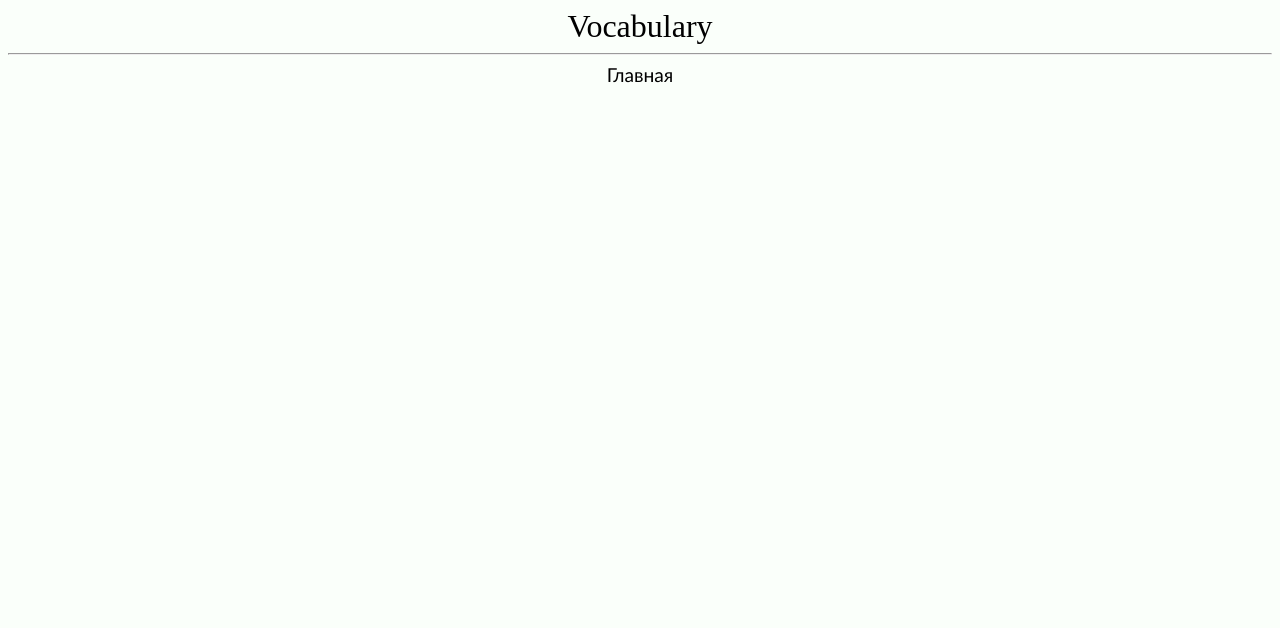
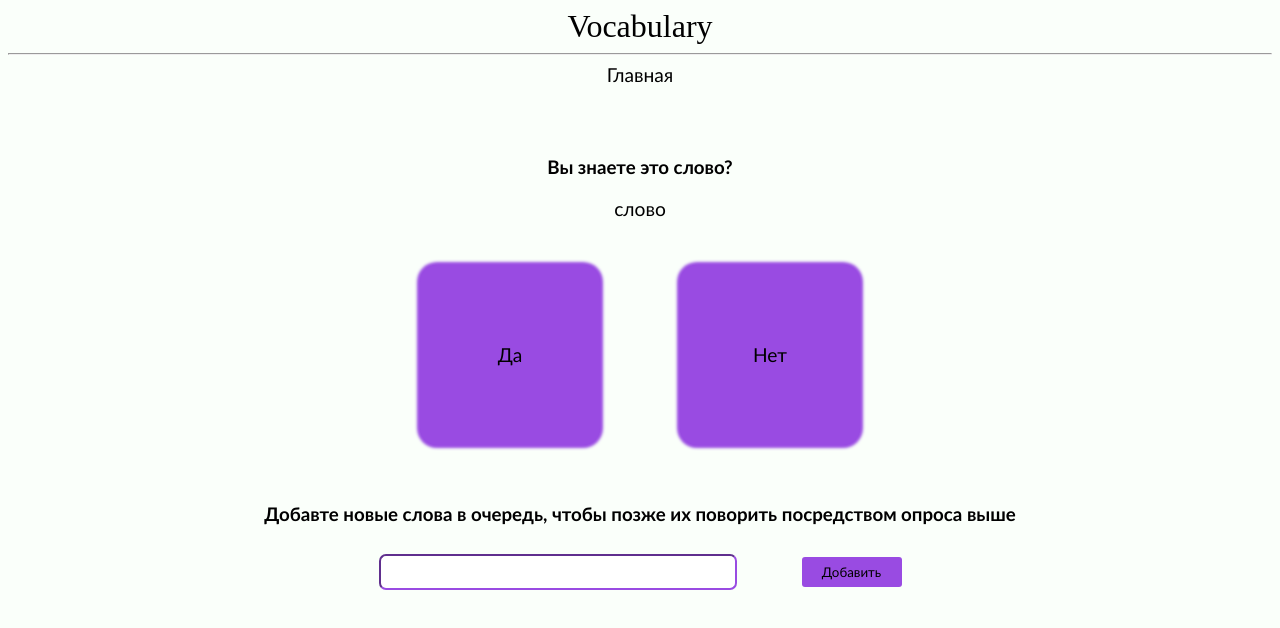
Before and after one commit to ManuilovM/vocabulary, an Angular app: page /EnRu in a window 1280 px wide. Before the commit this address led to /. Shown: the top 628 px of the page. Built offline with nearby package versions, Linux system fonts and the light colour scheme.

Commit message:
g and layout of TrainingComponent

```diff
--- a/src/app/app-routing.module.ts
+++ b/src/app/app-routing.module.ts
@@ -1,9 +1,12 @@
 import { NgModule } from '@angular/core';
 import { Routes, RouterModule } from '@angular/router';
 import { HomePageComponent } from './components/home-page/home-page.component';
+import {TrainingComponent} from './components/training/training.component'
 
 const routes: Routes = [
   {path: '', component: HomePageComponent},
+  {path: 'EnRu', component: TrainingComponent},
+  {path: 'RuEn', component: TrainingComponent},
 ];
 
 @NgModule({
--- a/src/app/app.module.ts
+++ b/src/app/app.module.ts
@@ -5,6 +5,7 @@ import { AppRoutingModule } from './app-routing.module';
 import { AppComponent } from './app.component';
 import { TopBarComponent } from './components/top-bar/top-bar.component';
 import { HomePageComponent } from './components/home-page/home-page.component';
+import { TrainingComponent } from './components/training/training.component';
 
 
 @NgModule({
@@ -12,6 +13,7 @@ import { HomePageComponent } from './components/home-page/home-page.component';
     AppComponent,
     TopBarComponent,
     HomePageComponent,
+    TrainingComponent,
 
   ],
   imports: [
--- a/src/app/components/home-page/home-page.component.css
+++ b/src/app/components/home-page/home-page.component.css
@@ -1,37 +1,3 @@
 .app-home-page__dialog{
-margin-top: 90px;
+    margin-top: 90px;
 }
-
-.options{
-    display: flex;
-    justify-content: center;
-}
-
-.question {
-    text-align: center;
-
-}
-
-.options__button{
-    line-height: 180px;
-    width: 180px;
-    text-align: center;
-    background-color: rgb(153, 75, 226);
-    border-radius: 17px;
-    margin: 40px;
-    margin-top: 25px;
-    -moz-user-select: none;
-    -khtml-user-select: none;
-    -webkit-user-select: none;
-    user-select: none;
-    cursor: pointer;
-    font-size: larger;
-    font-family: 'Calibri','Gill Sans', 'Gill Sans MT', 'Trebuchet MS', sans-serif;
-    box-shadow: 0px 0px 3px 3px rgba(153, 75, 226, 1 );
-
-}
-.options__link{
-    text-decoration: none;
-    color:rgb(41, 41, 41);
-    display: block;
-}
--- /dev/null
+++ b/src/app/components/training/training.component.css
@@ -0,0 +1,43 @@
+.app-training__dialog{
+    margin-top: 70px;
+}
+
+.word{
+    text-align: center;
+    font-size: larger;
+    margin-bottom: 20px;
+}
+.form__addWordForm{
+    align-items: center;
+    justify-content: center;
+    display: flex;
+}
+.el__addWordForm{
+    margin: 10px;
+}
+.input{
+    font-size: larger;
+    width: 350px;
+    border-radius: 7px;
+    border-color: rgb(153, 75, 226);
+    border-width: 2px;
+    outline: none;
+    height: 30px;
+    margin-right: 55px;
+}
+
+.input:focus{
+    box-shadow: 0px 0px 1px 1px rgba(153, 75, 226, 1 );
+}
+.button{
+    border: none;
+    background-color: rgb(153, 75, 226);
+    border-radius: 3px;
+    height: 30px;
+    width: 100px;
+    cursor: pointer;
+    outline: none;
+}
+.button:focus{
+    box-shadow: 0px 0px 1px 1px rgba(160, 80, 226, 1 );
+}
--- /dev/null
+++ b/src/app/components/training/training.component.html
@@ -0,0 +1,21 @@
+<div class="dialog app-training__dialog">
+  <h3 class="question">Вы знаете это слово?</h3>
+  <div class="word">слово</div>
+  <div class="options dialog__option">
+    <div class="options__button">
+      Да
+
+    </div>
+    <div class="options__button">
+      Нет
+
+    </div>
+  </div>
+</div>
+<div class="addWordForm">
+  <h3 class="question">Добавте новые слова в очередь, чтобы позже их поворить посредством опроса выше</h3>
+  <form action="" class="form__addWordForm">
+    <input type="text" class="input el__addWordForm">
+    <button type="submit" class="button el__addWordForm">Добавить</button>
+  </form>
+</div>
--- /dev/null
+++ b/src/app/components/training/training.component.ts
@@ -0,0 +1,15 @@
+import { Component, OnInit } from '@angular/core';
+
+@Component({
+  selector: 'app-training',
+  templateUrl: './training.component.html',
+  styleUrls: ['./training.component.css']
+})
+export class TrainingComponent implements OnInit {
+
+  constructor() { }
+
+  ngOnInit(): void {
+  }
+
+}
--- a/src/styles.css
+++ b/src/styles.css
@@ -6,3 +6,38 @@ html{
 *{
     font-family: 'Gill Sans', 'Gill Sans MT', 'Calibri', 'Trebuchet MS', sans-serif;
 }
+
+
+.options{
+    display: flex;
+    justify-content: center;
+}
+
+.question {
+    text-align: center;
+
+}
+
+.options__button{
+    line-height: 180px;
+    width: 180px;
+    text-align: center;
+    background-color: rgb(153, 75, 226);
+    border-radius: 17px;
+    margin: 40px;
+    margin-top: 25px;
+    -moz-user-select: none;
+    -khtml-user-select: none;
+    -webkit-user-select: none;
+    user-select: none;
+    cursor: pointer;
+    font-size: larger;
+    font-family: 'Calibri','Gill Sans', 'Gill Sans MT', 'Trebuchet MS', sans-serif;
+    box-shadow: 0px 0px 3px 3px rgba(153, 75, 226, 1 );
+
+}
+.options__link{
+    text-decoration: none;
+    color:rgb(41, 41, 41);
+    display: block;
+}
```
Also changed, not shown: 1 other file (tests, documents, lock files or other folders).
